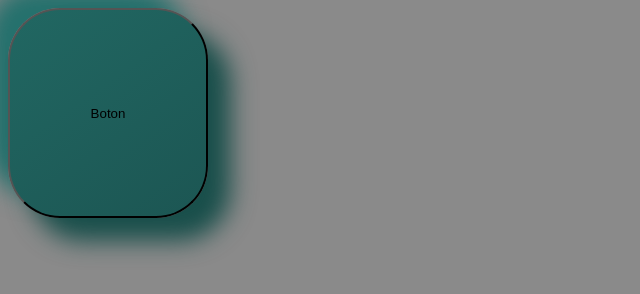
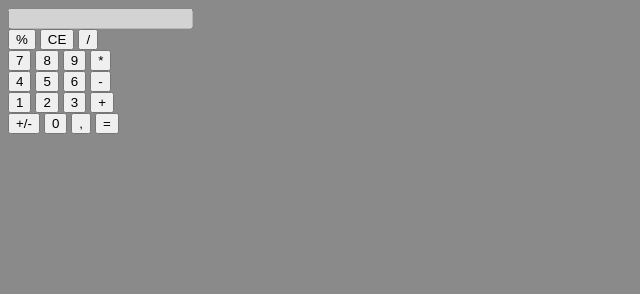
Before and after one commit to LucasRomeo18/proyecto_js, a plain HTML site: page calculadora.html in a window 1280 px wide. Shown: the whole page, without its empty margins (0-640 px from the left). Drawn offline with Linux system fonts and the light colour scheme.

Commit message:
calculadora

```diff
--- a/calculadora.html
+++ b/calculadora.html
@@ -7,6 +7,34 @@
     <title>Document</title>
 </head>
 <body>
-    <input type="button" value="Boton" class="caja">
+    <div id="calculator">
+            <input type="text" value="" disabled>
+            <br>
+            <input type="button" value="%">
+            <input type="button" value="CE">
+            <input type="button" value="/">
+            <br>
+            <input type="button" value="7">
+            <input type="button" value="8">
+            <input type="button" value="9">
+            <input type="button" value="*">
+            <br>
+            <input type="button" value="4">
+            <input type="button" value="5">
+            <input type="button" value="6">
+            <input type="button" value="-">
+            <br>
+            <input type="button" value="1">
+            <input type="button" value="2">
+            <input type="button" value="3">
+            <input type="button" value="+">
+            <br>
+            <input type="button" value="+/-">
+            <input type="button" value="0">
+            <input type="button" value=",">
+            <input type="button" value="=">
+            <br>
+    </div>
+    <script src="/script/calculator.js"></script>
 </body>
 </html>
```
Also changed, not shown: script/calculator.js (added).
